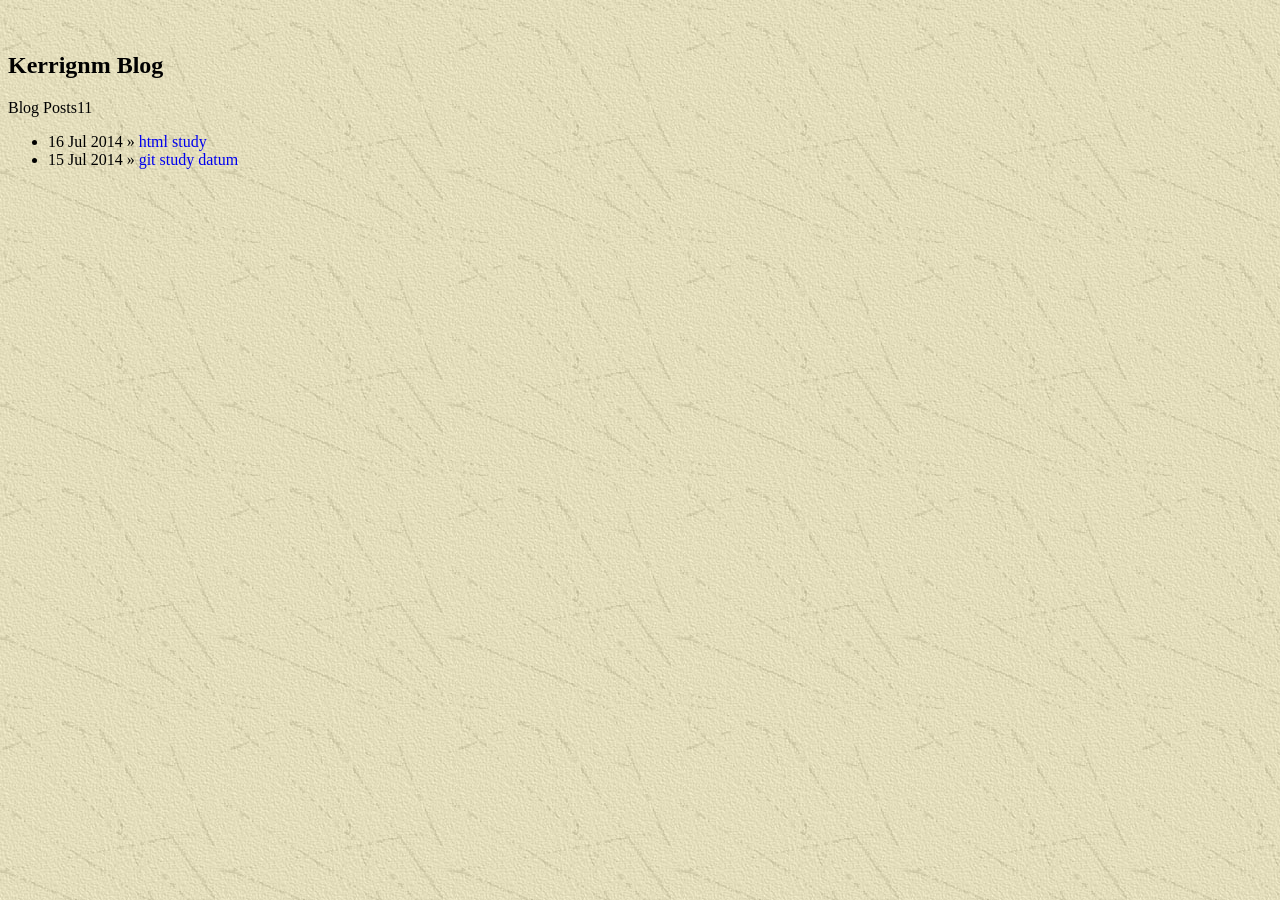
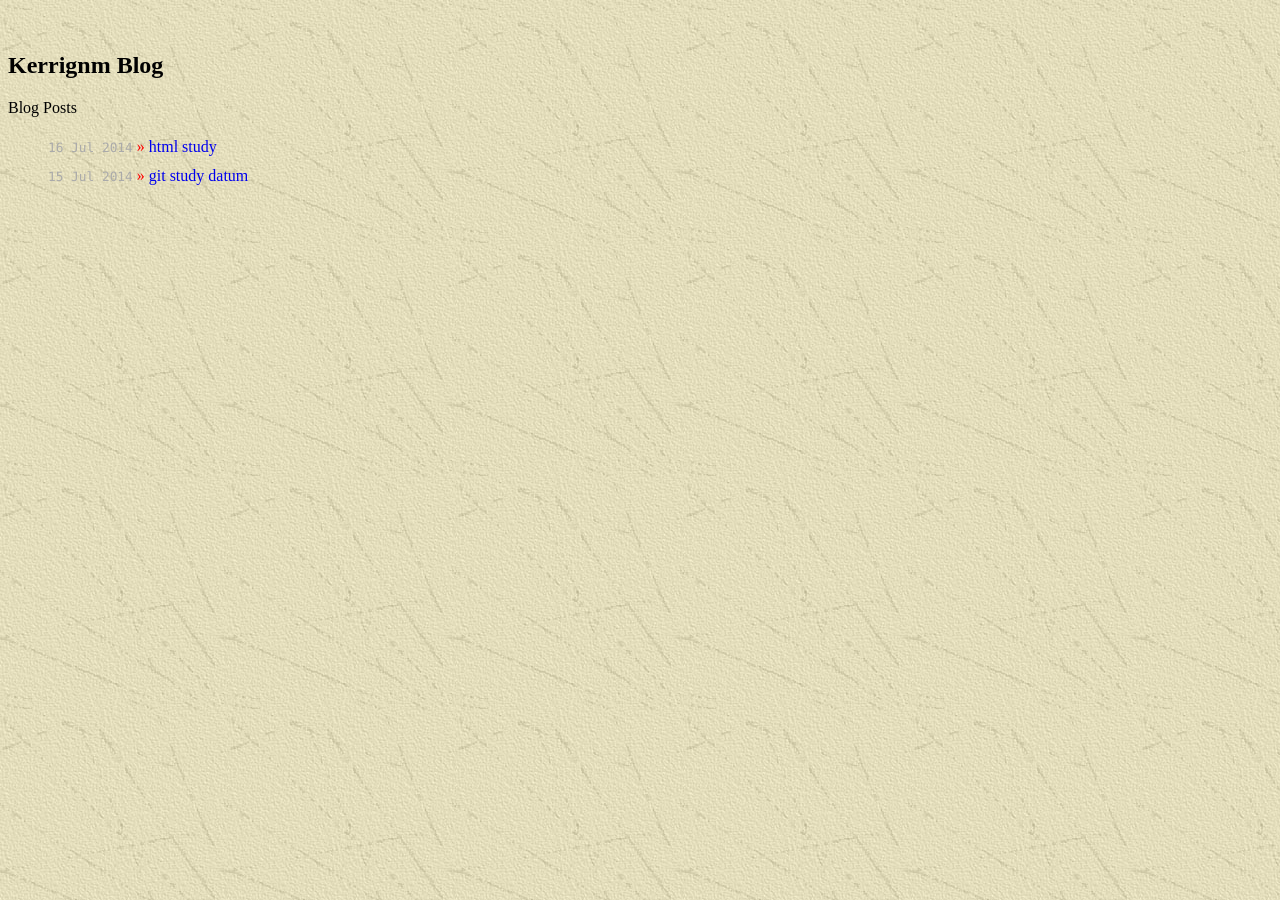
Before and after one commit to kerrignm/blog, a Jekyll site: the page built from index.html, in a window 1280 px wide. Built offline with Jekyll 4.4.1, drawn with Linux system fonts in a browser that asks for light colours.

Commit message:
debug test

```diff
--- a/_layouts/default.html
+++ b/_layouts/default.html
@@ -3,7 +3,7 @@
 　　<head>
 　　　　<meta http-equiv="content-type" content="text/html; charset=utf-8" />
 　　　　<title>{{ page.title }}</title>
-		<link rel="stylesheet" type="text/css" href="mystyle.css" />
+		<link rel="stylesheet" type="text/css" href="/css/mystyle.css" />
 　　</head>
 　　<!--body style="background-color:#C0C0C0"-->
 　　<body background="{{ site.baseurl }}/images/eg_background.jpg">
--- a/_layouts/post.html
+++ b/_layouts/post.html
@@ -3,7 +3,7 @@
 　　<head>
 　　　　<meta http-equiv="content-type" content="text/html; charset=utf-8" />
 　　　　<title>{{ page.title }}</title>
-		<link rel="stylesheet" type="text/css" href="mystyle.css" />
+		<link rel="stylesheet" type="text/css" href="/css/mystyle.css" />
 　　</head>
 　　<body style="background-color:#C0C0C0">
 　　<!--body background="{{ site.baseurl }}/images/eg_background.jpg"-->
--- a/index.html
+++ b/index.html
@@ -5,7 +5,7 @@ title: Kerrignm Blog
 
 <h2>{{ page.title }}</h2>
 
-<p>Blog Posts11</p>
+<p>Blog Posts</p>
 
 <ul class="posts">
 
```
